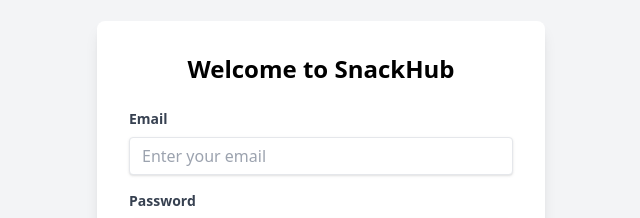
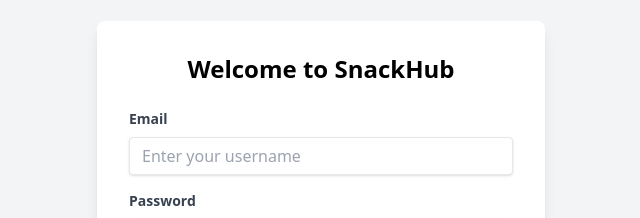
Before and after one commit to Team-One-Pos-Tech/FrameUp.webapp, an Angular app: page /login in a window 1280 px wide. Shown: the part 207-425 px from the top of the page, without its empty margins (319-959 px from the left). Built offline with nearby package versions, Linux system fonts and the light colour scheme.

Commit message:
bind model and form

```diff
--- a/src/app/pages/login/login.component.html
+++ b/src/app/pages/login/login.component.html
@@ -1,16 +1,17 @@
 <div class="min-h-screen flex items-center justify-center bg-gray-100">
     <div class="bg-white p-8 rounded-lg shadow-lg w-full max-w-md">
         <h2 class="text-2xl font-bold mb-6 text-center">Welcome to SnackHub</h2>
-        <form>
+        <form [formGroup]="loginForm" (submit)="onSubmit()">
             <div class="mb-4">
-                <label class="block text-gray-700 text-sm font-bold mb-2" for="email">
+                <label class="block text-gray-700 text-sm font-bold mb-2" for="username">
                     Email
                 </label>
                 <input
                     class="shadow appearance-none border rounded w-full py-2 px-3 text-gray-700 leading-tight focus:outline-none focus:shadow-outline"
-                    id="email"
-                    type="email"
-                    placeholder="Enter your email"
+                    id="username"
+                    type="username"
+                    placeholder="Enter your username"
+                    formControlName="username"
                 />
             </div>
             <div class="mb-6">
@@ -22,12 +23,13 @@
                     id="password"
                     type="password"
                     placeholder="Enter your password"
+                    formControlName="password"
                 />
             </div>
             <div class="flex items-center justify-between">
                 <button
                     class="bg-blue-500 hover:bg-blue-700 text-white font-bold py-2 px-4 rounded focus:outline-none focus:shadow-outline"
-                    type="button"
+                    type="submit"
                 >
                     Sign In
                 </button>
--- a/src/app/pages/login/login.component.ts
+++ b/src/app/pages/login/login.component.ts
@@ -1,11 +1,25 @@
 import { Component } from '@angular/core';
+import { FormControl, FormGroup, ReactiveFormsModule } from '@angular/forms';
 
 @Component({
   selector: 'app-login',
-  imports: [],
+  imports: [ReactiveFormsModule],
   templateUrl: './login.component.html',
   styleUrl: './login.component.scss'
 })
 export class LoginComponent {
 
+  loginForm = new FormGroup({
+    username: new FormControl(''),
+    password: new FormControl(''),
+  });
+
+  onSubmit() {
+    const username = this.loginForm.value.username;
+    const password = this.loginForm.value.password;
+
+    console.log('Form submitted');
+    console.log('username: ', username);
+    console.log('password: ', password);
+  }
 }
```
